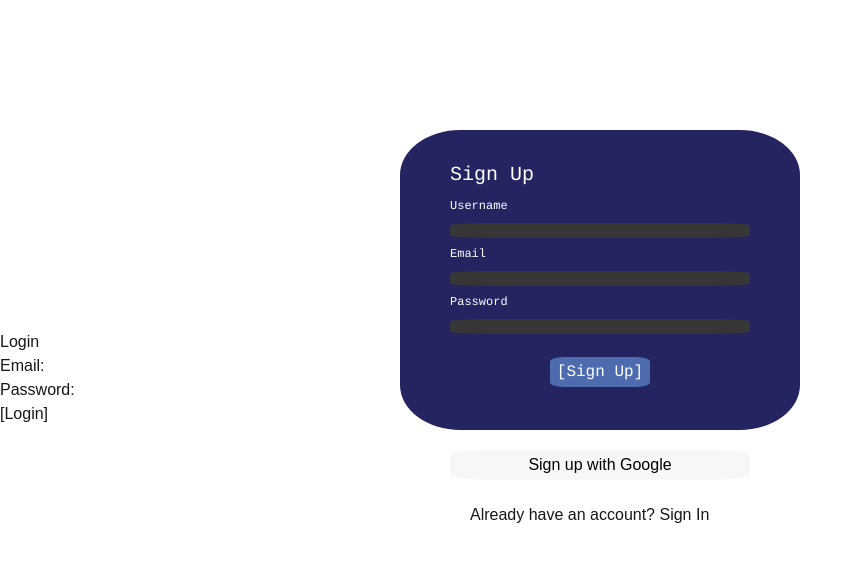
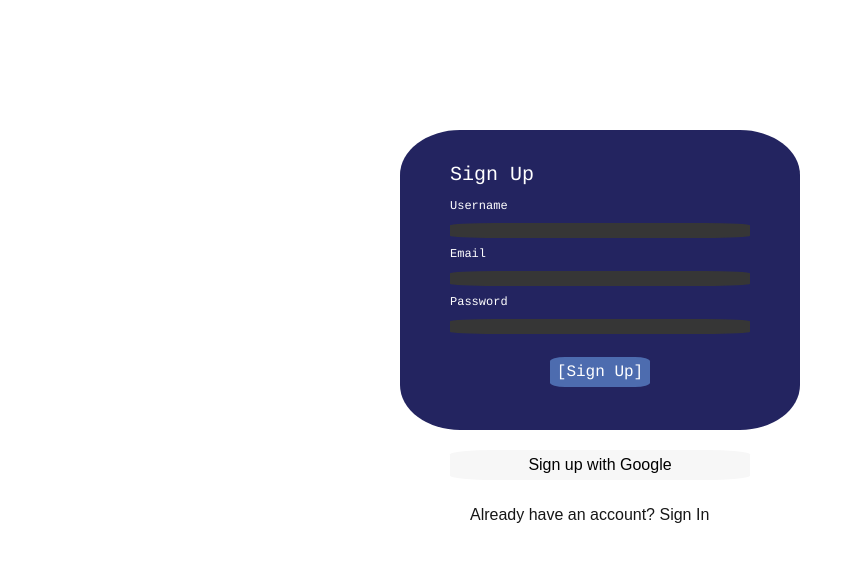
Before and after one commit to vliu36/circuit-link, a Next.js app in the folder client/: page /register in a window 1280 px wide. Shown: the top 562 px of the page, without its empty margins (0-862 px from the left). Built offline with nearby package versions, Linux system fonts and the light colour scheme.

Commit message:
bug fixes

```diff
--- a/client/app/page.tsx
+++ b/client/app/page.tsx
@@ -59,7 +59,7 @@ export default function Database_Check() {
             >
               Click here
             </button>
-            <footer className="box" style={{ position: "fixed", left: 0, bottom: 0, width: "100%", textAlign: "center" }}>
+            <footer style={{ position: "fixed", left: 0, bottom: 0, width: "100%", textAlign: "center" }}>
               © 2025 Blue Circuit inc. All rights reserved.
             </footer>
           </div>
--- a/client/app/register/page.tsx
+++ b/client/app/register/page.tsx
@@ -195,31 +195,6 @@ export default function SignUp() {
         <button className = "signUpWithGoogleButton">Sign up with Google</button>
         <a className="transparentButtonBox" href="../signin">Already have an account? Sign In</a>
         <br />
-        <div>
-            <h1>Login</h1>
-            <form onSubmit={login}>
-                <label>
-                    Email:
-                    <input
-                    type="email"
-                    name="email"
-                    required
-                    onChange={(e) => setEmail(e.target.value)}/>
-                </label>
-                <br />
-                <label>
-                    Password:
-                    <input
-                    type="password"
-                    name="password"
-                    required
-                    onChange={(e) => setPassword(e.target.value)}/>
-                </label>
-                <br />
-                <button type="submit">[Login]</button>
-            </form>
-
-        </div>
     </main>
     );
 }
--- a/client/app/signin/page.tsx
+++ b/client/app/signin/page.tsx
@@ -5,24 +5,24 @@ import { getAuth, createUserWithEmailAndPassword, signInWithEmailAndPassword } f
 import React, { useState } from "react";
 
 // ~~~~~~~~~~~~~~~~~~~~~~~~~~~~~~~~ This was used in local testing, will probably delete later ~~~~~~~~~~~~~~~~~~~~~~~~~~~~~~~~ //
-//const firebaseConfig = {
-    //apiKey: "AIzaSyAGALHo4fsqbqArtDzZg33983RT7DWOqfY",
-    //authDomain: "circuit-link.firebaseapp.com",
-    //projectId: "circuit-link",
-    //storageBucket: "circuit-link.firebasestorage.app",
-    //messagingSenderId: "160321257010",
-    //appId: "1:160321257010:web:bfa9843152ab4e36c0862b",
-    //measurementId: "G-1WGGFMJB05"
- //};
+const firebaseConfig = {
+    apiKey: "AIzaSyAGALHo4fsqbqArtDzZg33983RT7DWOqfY",
+    authDomain: "circuit-link.firebaseapp.com",
+    projectId: "circuit-link",
+    storageBucket: "circuit-link.firebasestorage.app",
+    messagingSenderId: "160321257010",
+    appId: "1:160321257010:web:bfa9843152ab4e36c0862b",
+    measurementId: "G-1WGGFMJB05"
+ };
 
 // const app = initializeApp(firebaseConfig);          // <-------- This is used in local testing, make sure to put credentials in firebaseConfig if you're local testing
-const app = initializeApp();
+const app = initializeApp(firebaseConfig);
 
 // Creates a user in Firebase Authentication
 export default function SignUp() {
 
     // Get the authentication instance from the Firebase app
-    const auth = getAuth();
+    const auth = getAuth(app);
     // Initialize state for the form fields (name, email, password)
     const [username, setName] = useState("");
     // The user's email address will be stored in this state variable
```
